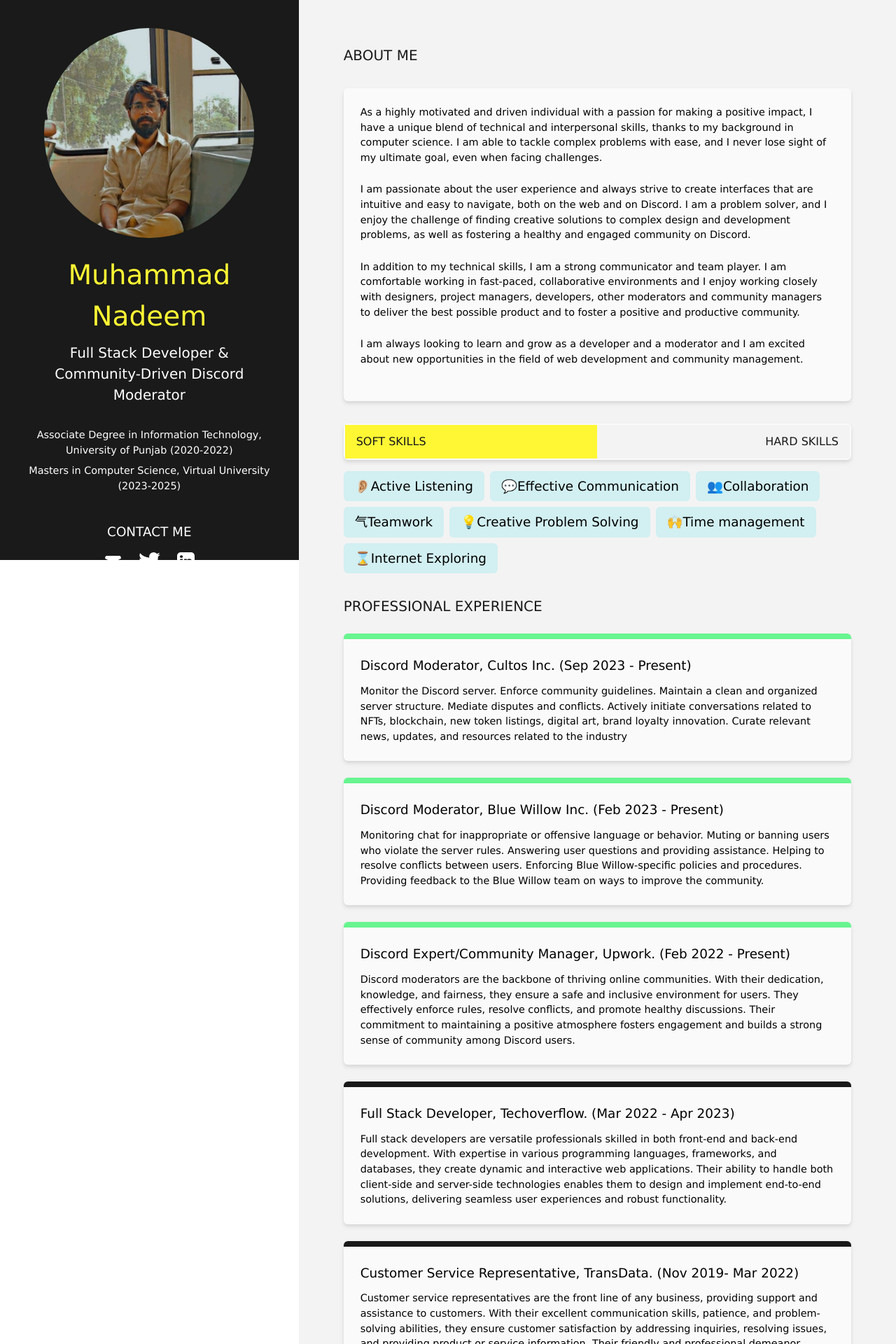
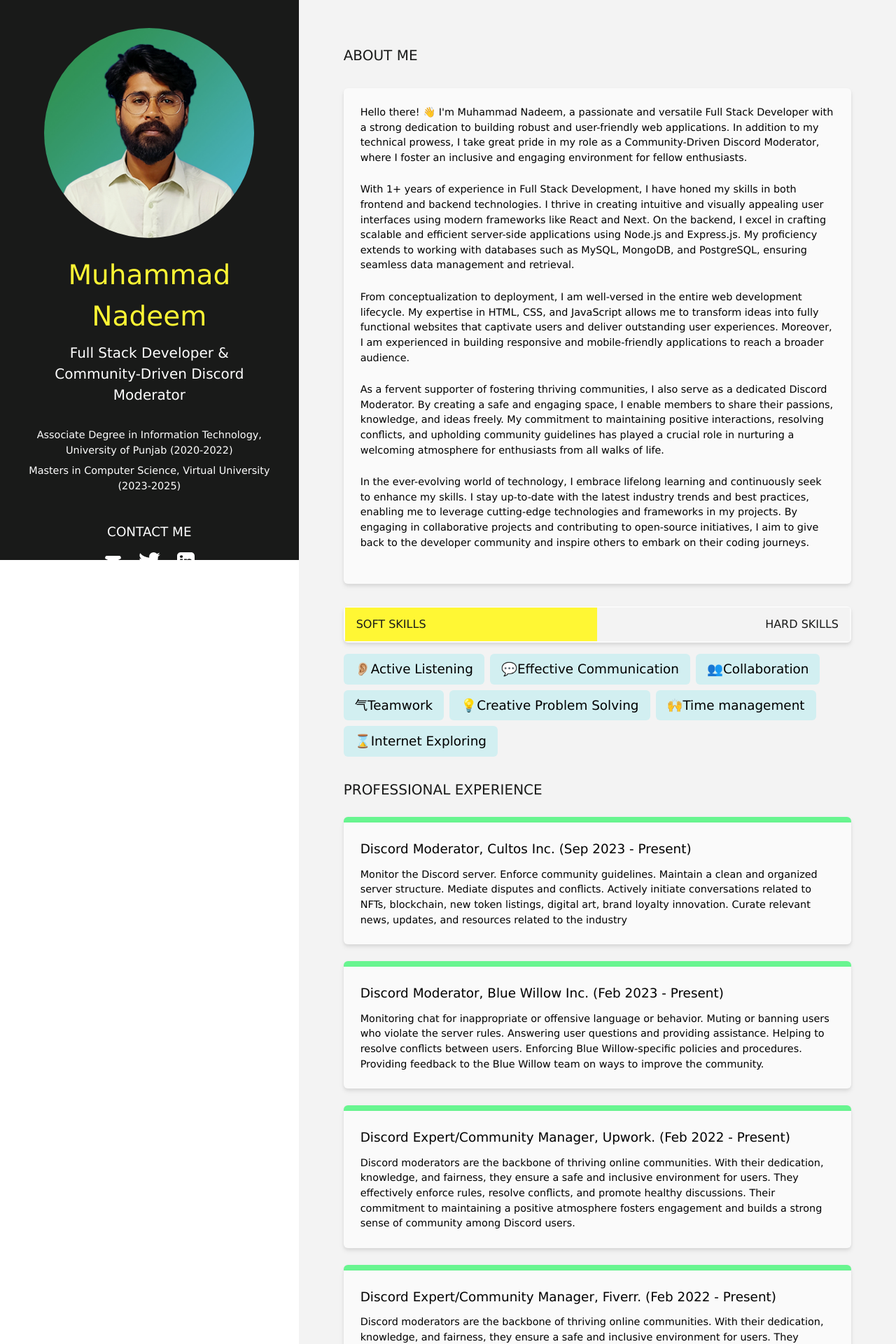
Before and after one commit to mnadeemdevx/resume, a Next.js app: page / in a window 1280 px wide. Shown: the top 1920 px of the page at 70% size. Built offline with nearby package versions, Linux system fonts and the light colour scheme.

Commit message:
modifiy info

```diff
--- a/src/app/components/Sidebar.jsx
+++ b/src/app/components/Sidebar.jsx
@@ -12,7 +12,7 @@ const Sidebar = ({ data }) => {
                     width={300}
                     height={300}
                     className="rounded-full h-full mb-6"
-                    src="/images/cv.jpeg"
+                    src="/images/cv.jpg"
                     alt="julian-wan-WNoLnJo7tS8-unsplash.jpg"
                     aria-label="julian-wan-WNoLnJo7tS8-unsplash.jpg"
                 />
--- a/src/data/page-data.jsx
+++ b/src/data/page-data.jsx
@@ -8,17 +8,18 @@ export const personalData = {
     contactLinks: [
         'mailto:muhammadnadeem.1596@gmail.com',
         'https://twitter.com/iamnadii10',
-        'https://www.linkedin.com/in/mn-frontend-developer-reactjs/',
+        'https://www.linkedin.com/in/mnadeemdev/',
     ],
 };
 
 export const aboutMe = {
     title: 'About Me',
     body: [
-        'As a highly motivated and driven individual with a passion for making a positive impact, I have a unique blend of technical and interpersonal skills, thanks to my background in computer science. I am able to tackle complex problems with ease, and I never lose sight of my ultimate goal, even when facing challenges.',
-        'I am passionate about the user experience and always strive to create interfaces that are intuitive and easy to navigate, both on the web and on Discord. I am a problem solver, and I enjoy the challenge of finding creative solutions to complex design and development problems, as well as fostering a healthy and engaged community on Discord.',
-        'In addition to my technical skills, I am a strong communicator and team player. I am comfortable working in fast-paced, collaborative environments and I enjoy working closely with designers, project managers, developers, other moderators and community managers to deliver the best possible product and to foster a positive and productive community.',
-        'I am always looking to learn and grow as a developer and a moderator and I am excited about new opportunities in the field of web development and community management.',
+        "Hello there! 👋 I'm Muhammad Nadeem, a passionate and versatile Full Stack Developer with a strong dedication to building robust and user-friendly web applications. In addition to my technical prowess, I take great pride in my role as a Community-Driven Discord Moderator, where I foster an inclusive and engaging environment for fellow enthusiasts.",
+        'With 1+ years of experience in Full Stack Development, I have honed my skills in both frontend and backend technologies. I thrive in creating intuitive and visually appealing user interfaces using modern frameworks like React and Next. On the backend, I excel in crafting scalable and efficient server-side applications using Node.js and Express.js. My proficiency extends to working with databases such as MySQL, MongoDB, and PostgreSQL, ensuring seamless data management and retrieval.',
+        'From conceptualization to deployment, I am well-versed in the entire web development lifecycle. My expertise in HTML, CSS, and JavaScript allows me to transform ideas into fully functional websites that captivate users and deliver outstanding user experiences. Moreover, I am experienced in building responsive and mobile-friendly applications to reach a broader audience.',
+        'As a fervent supporter of fostering thriving communities, I also serve as a dedicated Discord Moderator. By creating a safe and engaging space, I enable members to share their passions, knowledge, and ideas freely. My commitment to maintaining positive interactions, resolving conflicts, and upholding community guidelines has played a crucial role in nurturing a welcoming atmosphere for enthusiasts from all walks of life.',
+        'In the ever-evolving world of technology, I embrace lifelong learning and continuously seek to enhance my skills. I stay up-to-date with the latest industry trends and best practices, enabling me to leverage cutting-edge technologies and frameworks in my projects. By engaging in collaborative projects and contributing to open-source initiatives, I aim to give back to the developer community and inspire others to embark on their coding journeys.',
     ],
 };
 
@@ -33,6 +34,7 @@ export const skills = {
         { icon: '⌛️', text: 'Internet Exploring' },
     ],
     hard: [
+        { icon: '✅', text: 'Discord Moderation' },
         { icon: '✨', text: 'Community Management' },
         { icon: '🟠', text: 'Community Engagement' },
         { icon: '💻', text: 'HTML' },
@@ -71,6 +73,12 @@ export const professionalData = {
             current: true,
         },
         {
+            role: 'Discord Expert/Community Manager, Fiverr. (Feb 2022 - Present)',
+            description:
+                'Discord moderators are the backbone of thriving online communities. With their dedication, knowledge, and fairness, they ensure a safe and inclusive environment for users. They effectively enforce rules, resolve conflicts, and promote healthy discussions. Their commitment to maintaining a positive atmosphere fosters engagement and builds a strong sense of community among Discord users.',
+            current: true,
+        },
+        {
             role: 'Full Stack Developer, Techoverflow. (Mar 2022 - Apr 2023)',
             description:
                 'Full stack developers are versatile professionals skilled in both front-end and back-end development. With expertise in various programming languages, frameworks, and databases, they create dynamic and interactive web applications. Their ability to handle both client-side and server-side technologies enables them to design and implement end-to-end solutions, delivering seamless user experiences and robust functionality.',
```
Also changed, not shown: public/images/cv.jpg (added).
